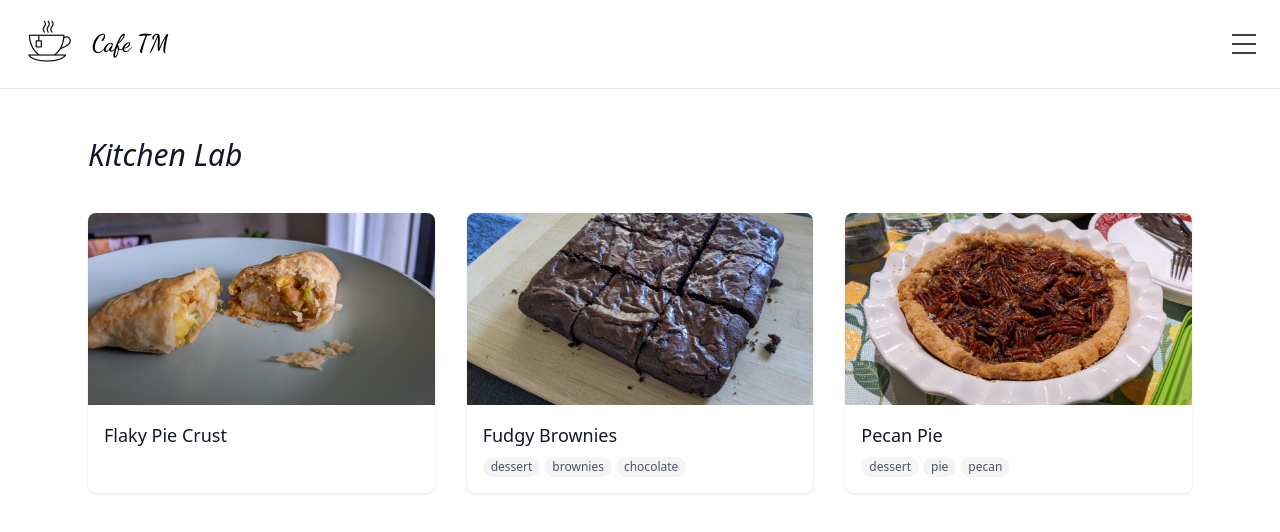
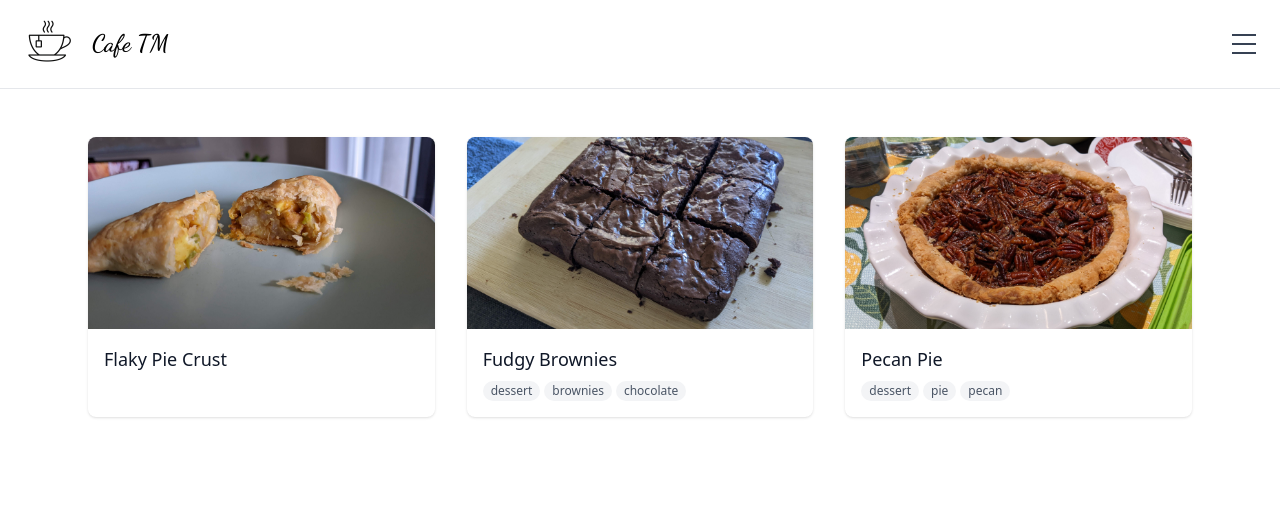
Before and after one commit to makto-toruk/recipe-architect, a Next.js app: page /recipes in a window 1280 px wide. Shown: the top 532 px of the page. Built offline with nearby package versions, Linux system fonts and the light colour scheme.

Commit message:
under construction banner

```diff
--- a/app/page.tsx
+++ b/app/page.tsx
@@ -1,5 +1,5 @@
 export const metadata = {
-  title: "Kitchen Lab | Recipe Architect",
+  title: "Cafe TM | Kitchen Lab",
   description: "Explore our ever-evolving family recipes",
 };
 
@@ -8,17 +8,19 @@ export default function Home() {
     <main className="min-h-screen bg-white py-12">
       <div className="max-w-6xl mx-auto px-6">
         <h1 className="text-3xl font-light italic mb-10 text-gray-900">
-          Kitchen Lab
+          Cafe TM
         </h1>
         <p className="text-lg text-gray-700 mb-8">
-          Discover, create, and share your favorite recipes.
+          🚧 This site is under construction. Please check back soon! 🚧
         </p>
+        {/*
         <a
           href="/recipes"
           className="inline-block px-6 py-3 bg-gray-900 text-white rounded hover:bg-gray-800 transition"
         >
           Browse Recipes
         </a>
+        */}
       </div>
     </main>
   );
--- a/app/recipes/page.tsx
+++ b/app/recipes/page.tsx
@@ -2,7 +2,7 @@ import { loadAllRecipes } from "@/utils/loadAllRecipes";
 import RecipeCard from "@/components/RecipeCard";
 
 export const metadata = {
-  title: "Kitchen Lab | Recipe Architect",
+  title: "Cafe TM | Kitchen Lab",
   description: "Explore our ever-evolving family recipes",
 };
 
@@ -12,10 +12,6 @@ export default async function RecipesPage() {
   return (
     <main className="min-h-screen bg-white py-12">
       <div className="max-w-6xl mx-auto px-6">
-        <h1 className="text-3xl font-light italic mb-10 text-gray-900">
-          Kitchen Lab
-        </h1>
-
         <div className="grid gap-8 grid-cols-1 sm:grid-cols-2 lg:grid-cols-3">
           {recipes.map((r) => (
             <RecipeCard key={r.id} {...r} />
```
